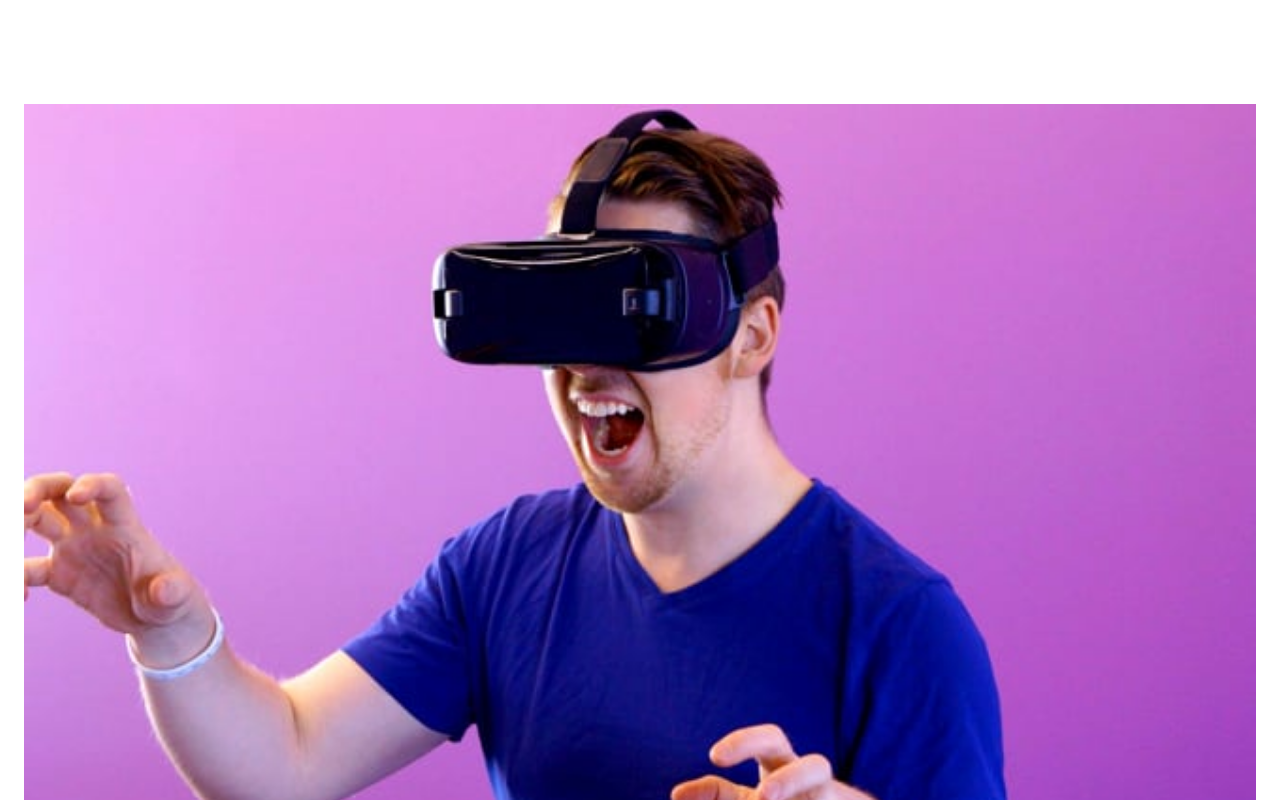
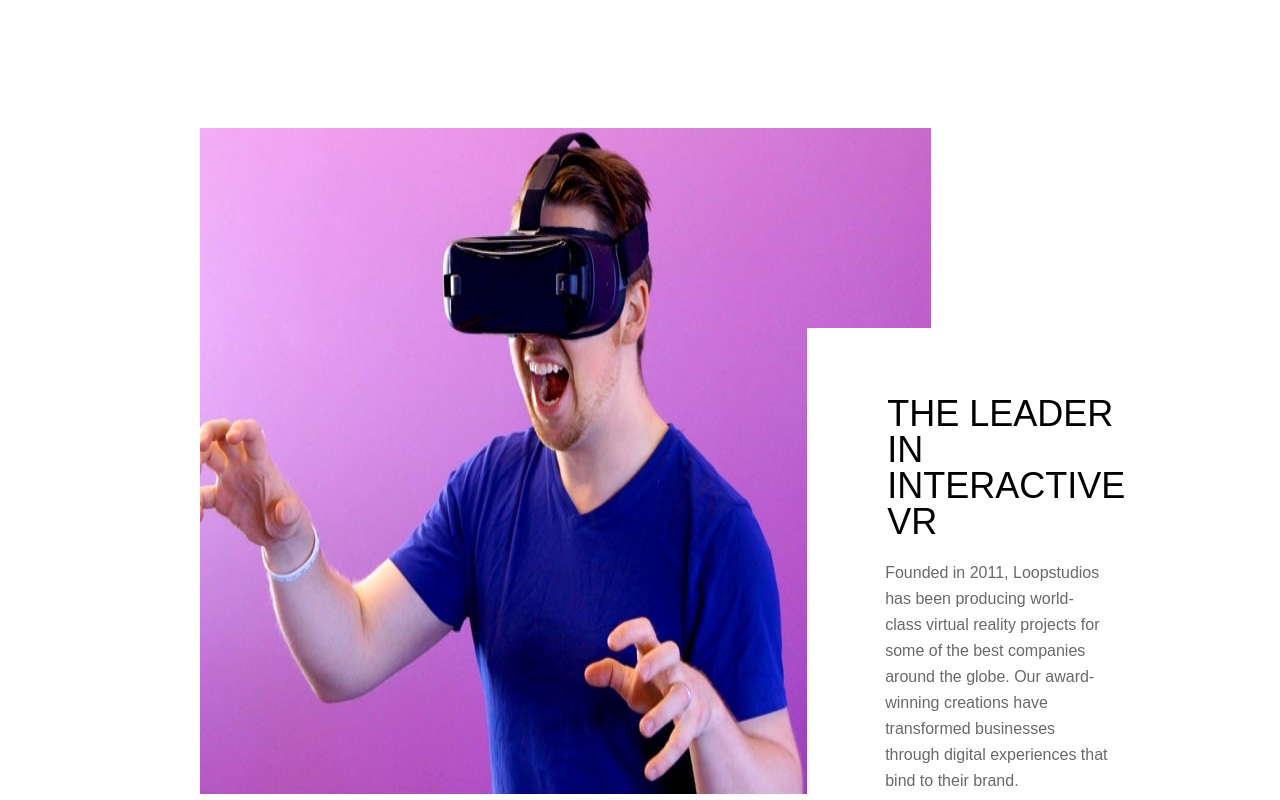
Before and after one commit to aguorcha/loopstudios, a Vue app: page / in a window 1280 px wide. Shown: the part 640-1440 px from the top of the page. Built offline with nearby package versions, Linux system fonts and the light colour scheme.

Commit message:
DescriptionComponent terminado

```diff
--- a/src/components/DescriptionComponent.vue
+++ b/src/components/DescriptionComponent.vue
@@ -1,7 +1,10 @@
 <template>
-  <div class="flex flex-col text-center p-6 mt-20">
-    <img src="../assets/images/mobile/image-interactive.jpg" alt="User enjoying VR glasses">
-    <h2 class="text-4xl font-josefin-sans font-light mt-12 leading-none">THE LEADER IN INTERACTIVE VR</h2>
-    <p class="font-alata text-very-dark-grey mt-5 px-4 leading-relaxed">Founded in 2011, Loopstudios has been producing world-class virtual reality projects for some of the best companies around the globe. Our award-winning creations have transformed businesses through digital experiences that bind to their brand.</p>
+  <div class="main-container flex flex-col text-center p-6 mt-20 xl:flex-row xl:pt-12 xl:pr-12 xl:pb-[100px] xl:pl-[200px]">
+    <img class="xl:hidden" src="../assets/images/mobile/image-interactive.jpg" alt="User enjoying VR glasses">
+    <img class="desktop-image hidden xl:block z-0" style="margin-right: -12%" src="../assets/images/desktop/image-interactive.jpg" alt="User enjoying VR glasses">
+    <div class="text-content xl:flex xl:flex-col xl:justify-end xl:mr-[150px] xl:mt-[200px] xl:pt-5 xl:pr-5 xl:pl-20 xl:z-10 md:bg-white">
+      <h2 class="title text-4xl font-josefin-sans font-light mt-12 leading-none xl:text-left">THE LEADER IN INTERACTIVE VR</h2>
+      <p class="description font-alata text-very-dark-grey mt-5 px-4 leading-relaxed xl:text-left xl:ml-[-18px]">Founded in 2011, Loopstudios has been producing world-class virtual reality projects for some of the best companies around the globe. Our award-winning creations have transformed businesses through digital experiences that bind to their brand.</p>
+    </div>
   </div>
 </template>
--- a/tailwind.config.js
+++ b/tailwind.config.js
@@ -15,6 +15,9 @@
         'black': 'hsl(0, 0%, 0%)',
         'dark-grey': 'hsl(0, 0%, 55%)',
         'very-dark-grey': 'hsl(0, 0%, 41%)'
+      },
+      margin: {
+        '-12': '-12%',
       }
     },
   },
```
